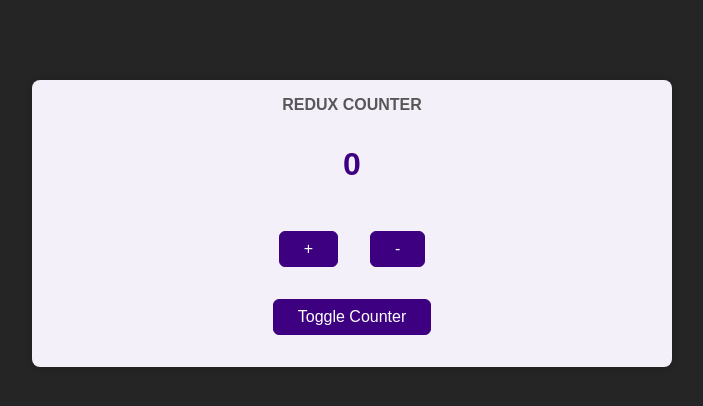
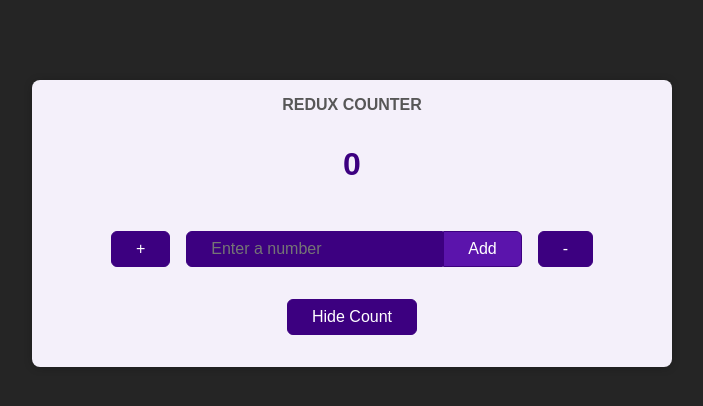
Before and after one commit to avi-codesmith/Redux-project, a React (Vite) app: page / in a window 1280 px wide. Shown: the top 406 px of the page, without its empty margins (288-991 px from the left). Built offline with nearby package versions, Linux system fonts and the light colour scheme.

Commit message:
Add some instructions and do some UI changes

```diff
--- a/src/components/Counter.jsx
+++ b/src/components/Counter.jsx
@@ -1,11 +1,14 @@
 // import { Component } from "react";
 // import { connect } from "react-redux";
+import { useRef } from "react";
 import { useSelector, useDispatch } from "react-redux";
 
 import classes from "./Counter.module.css";
 
 const Counter = () => {
+  const input = useRef();
   const counter = useSelector((state) => state.counter);
+  const showCount = useSelector((state) => state.showCount);
   const dispatch = useDispatch();
 
   const handleInc = () => {
@@ -14,21 +17,34 @@ const Counter = () => {
     });
   };
 
+  const increase = () => {
+    dispatch({ type: "increase", amount: Number(input.current.value) });
+    input.current.value = "";
+  };
+
   const handleDec = () => {
     dispatch({ type: "decrement" });
   };
 
-  const toggleCounterHandler = () => {};
+  const toggleCounterHandler = () => {
+    dispatch({ type: "toggle" });
+  };
 
   return (
     <main className={classes.counter}>
       <h1>Redux Counter</h1>
-      <div className={classes.value}>{counter}</div>
+      <div className={classes.value}>{showCount ? counter : "..."}</div>
       <div>
         <button onClick={handleInc}>+</button>
+        <input placeholder="Enter a number" ref={input} type="number" />
+        <button className="add" onClick={increase}>
+          Add
+        </button>
         <button onClick={handleDec}>-</button>
       </div>
-      <button onClick={toggleCounterHandler}>Toggle Counter</button>
+      <button onClick={toggleCounterHandler}>
+        {showCount ? "Hide Count" : "Show Count"}
+      </button>
     </main>
   );
 };
--- a/src/index.css
+++ b/src/index.css
@@ -22,5 +22,29 @@ button {
 button:hover,
 button:active {
   background-color: #5b14ac;
-  border-color: #5b14ac;
 }
+
+input {
+  font: inherit;
+  background-color: #3c0080;
+  border: 1px solid #3c0080;
+  color: white;
+  padding: 0.5rem 1.5rem;
+  border-radius: 6px 0 0 6px;
+  outline: none;
+}
+
+input:hover,
+input:active {
+  background-color: #5b14ac;
+}
+
+input::-webkit-inner-spin-button {
+  display: none;
+}
+
+.add {
+  margin: 0 !important;
+  border-radius: 0 6px 6px 0 !important;
+  background-color: #5b14ac;
+}
--- a/src/store/index.js
+++ b/src/store/index.js
@@ -2,13 +2,29 @@
 // const redux = require("redux"); or
 import { createStore } from "redux";
 
-const counterReducer = (state = { counter: 0 }, action) => {
+const initialState = { counter: 0, showCount: true };
+
+const counterReducer = (state = initialState, action) => {
   if (action.type === "increment") {
-    return { counter: state.counter + 1 };
+    return { counter: state.counter + 1, showCount: state.showCount };
+  }
+
+  if (action.type === "increase") {
+    return {
+      counter: state.counter + action.amount,
+      showCount: state.showCount,
+    };
   }
 
   if (action.type === "decrement") {
-    return { counter: state.counter - 1 };
+    return { counter: state.counter - 1, showCount: state.showCount };
+  }
+
+  if (action.type === "toggle") {
+    return {
+      showCount: !state.showCount,
+      counter: state.counter,
+    };
   }
 
   return state;
```
